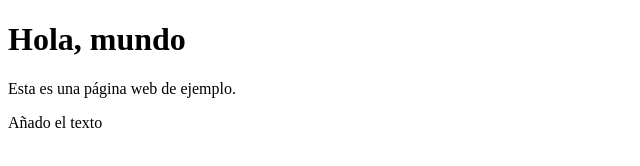
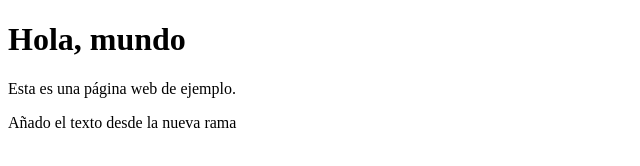
Before and after one commit to Zanwel/repositorioDePrueba, a plain HTML site: page index.html in a window 1280 px wide. Shown: the whole page, without its empty margins (0-640 px from the left). Drawn offline with Linux system fonts and the light colour scheme.

Commit message:
modifico texto en index para hacer la referencia de la nueva rama creada desde github

```diff
--- a/index.html
+++ b/index.html
@@ -8,6 +8,6 @@
 <body>
     <h1>Hola, mundo</h1>
     <p>Esta es una página web de ejemplo.</p>
-    <p>Añado el texto</p>
+    <p>Añado el texto desde la nueva rama</p>
 </body>
 </html>
```
